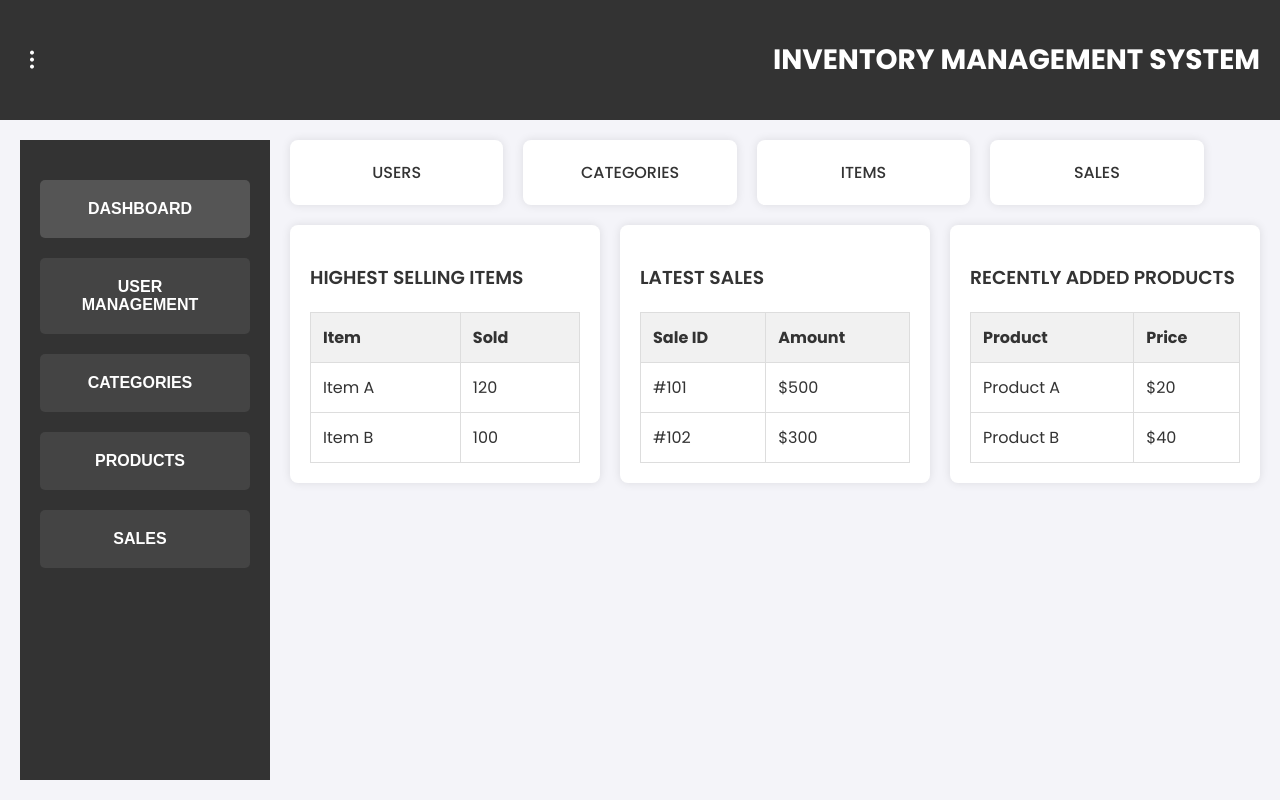
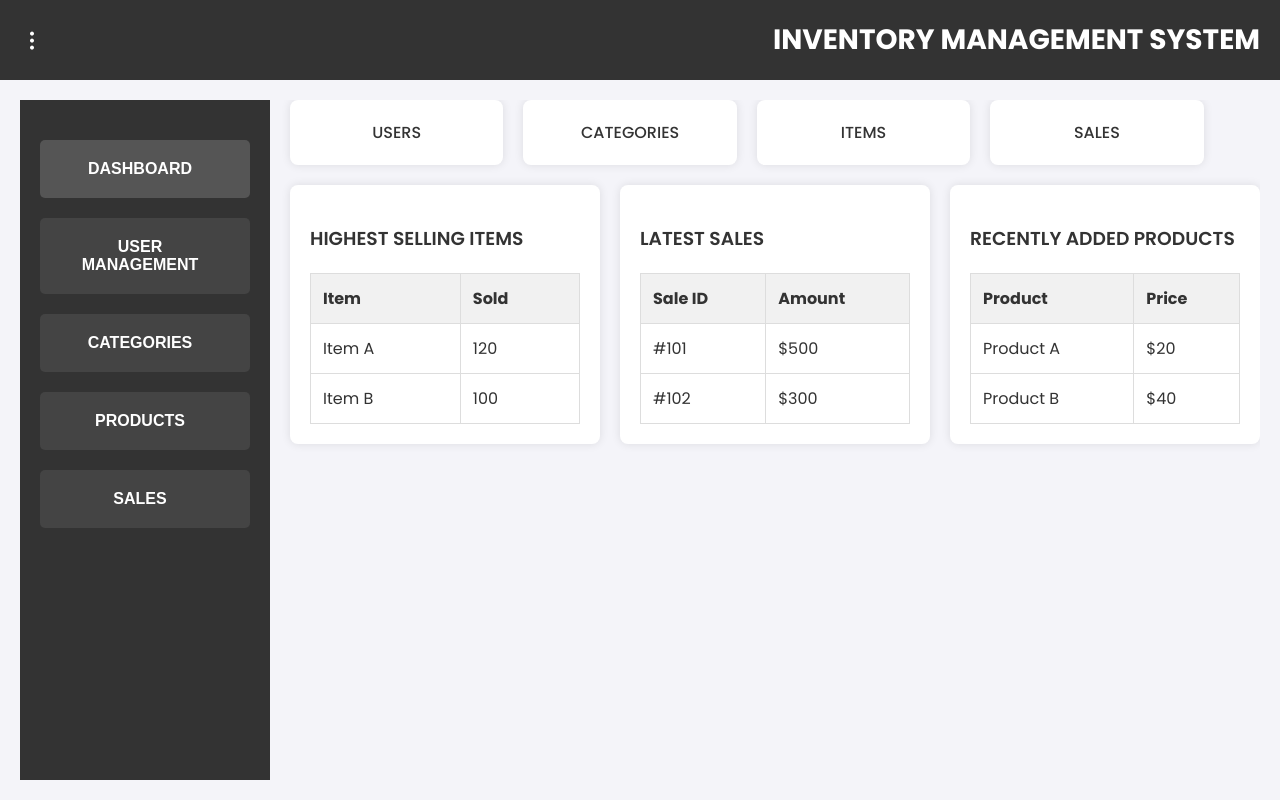
Before and after one commit to njeayyy/inventory, a PHP site: page /dashboard.html in a window 1280 px wide. Run offline with PHP 8.4, Linux system fonts and the light colour scheme; some libraries are stand-ins or nearby versions.

Commit message:
header update

```diff
--- a/admin dashboard/dashboard.css
+++ b/admin dashboard/dashboard.css
@@ -33,6 +33,7 @@ body {
     padding: 20px;
     background-color: #333;
     color: #FFF;
+    height: 80px; /* Fixed height */
 }
 
 .settings {
@@ -83,6 +84,7 @@ body {
 .dashboard-content {
     flex-grow: 1;
     padding-left: 20px;
+    overflow: auto; /* Ensures content inside scrolls if necessary */
 }
 
 .overview {
```
